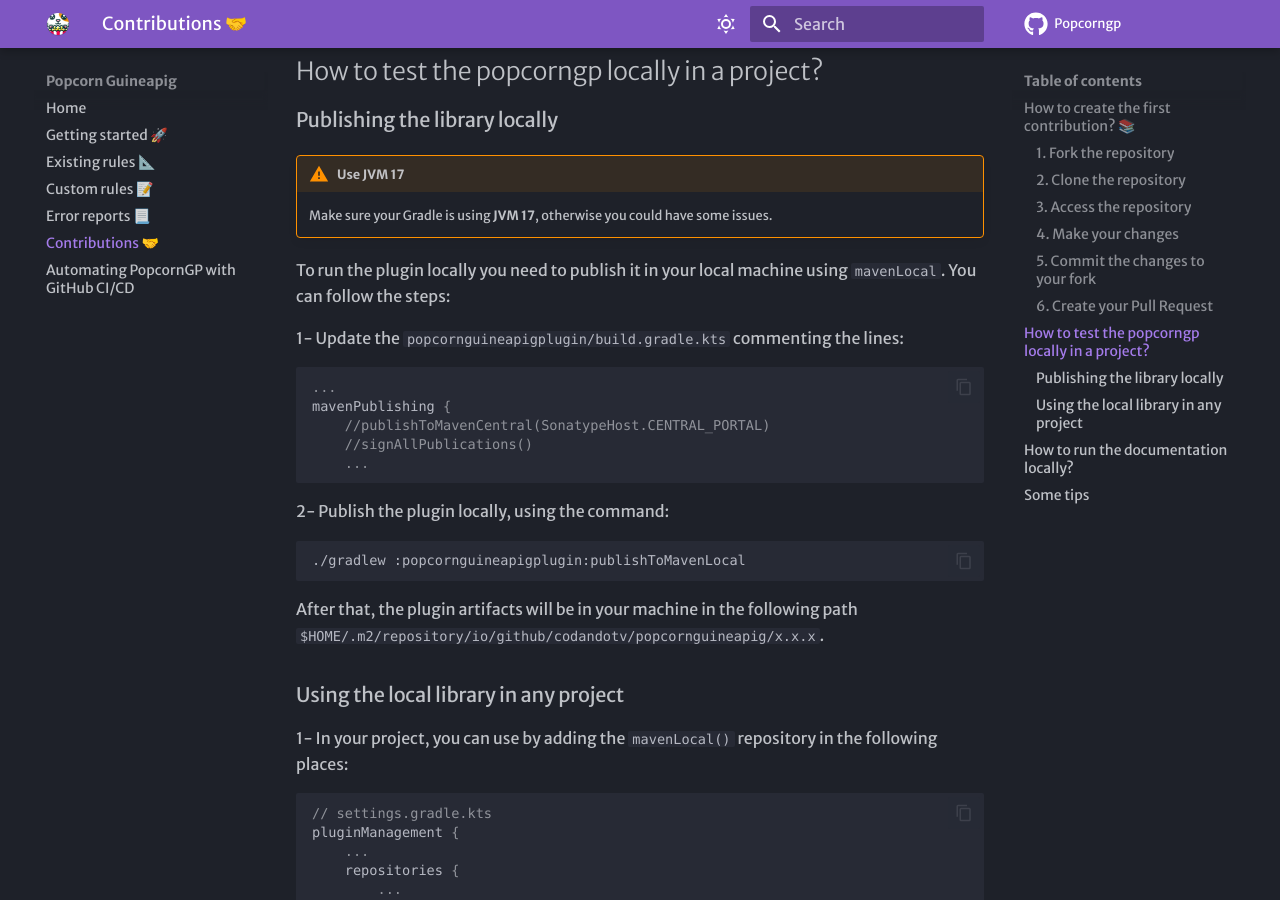
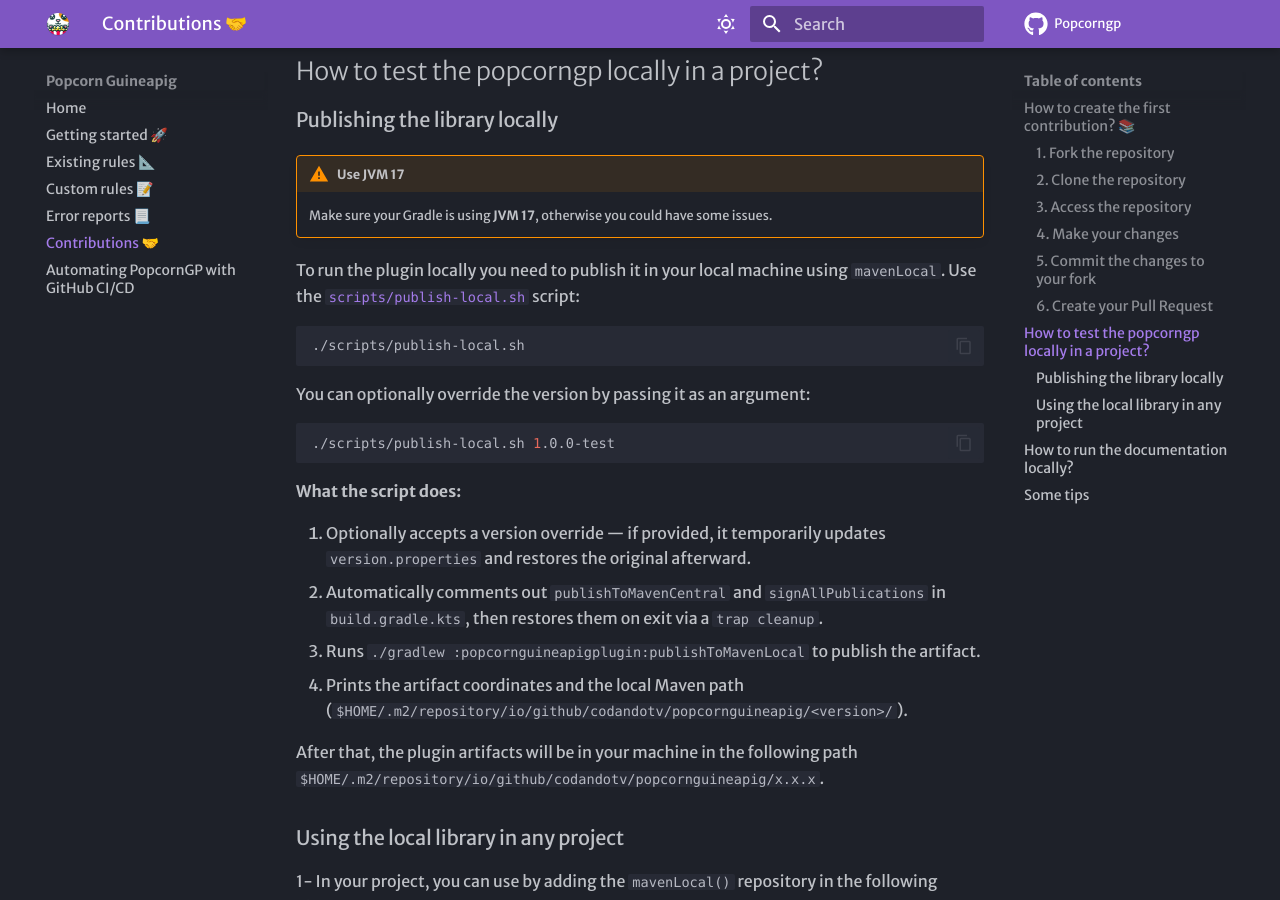
Before and after one commit to CodandoTV/popcorn-guineapig, an MkDocs documentation site: the page built from docs/5-contributions.md, in a window 1280 px wide and 900 px high, scrolled down 1182 px. Built offline with MkDocs 1.6.1 and Material for MkDocs 9.7.7, drawn with Linux system fonts in a browser that asks for light colours; some web fonts are replaced; comment, search, counter and statistics services are not loaded.

Commit message:
Add local publishing script and update documentation for local plugin setup

````diff
--- a/docs/5-contributions.md
+++ b/docs/5-contributions.md
@@ -52,23 +52,24 @@
     Make sure your Gradle is using **JVM 17**, otherwise you could have some issues.
 
 To run the plugin locally you need to publish it in your local machine using `mavenLocal`.
-You can follow the steps:
+Use the [`scripts/publish-local.sh`](https://github.com/CodandoTV/popcorn-guineapig/blob/main/scripts/publish-local.sh) script:
 
-1- Update the `popcornguineapigplugin/build.gradle.kts` commenting the lines:
-
-```kotlin
-...
-mavenPublishing {
-    //publishToMavenCentral(SonatypeHost.CENTRAL_PORTAL)
-    //signAllPublications()
-    ...
+```shell
+./scripts/publish-local.sh
 ```
 
-2- Publish the plugin locally, using the command:
+You can optionally override the version by passing it as an argument:
 
 ```shell
-./gradlew :popcornguineapigplugin:publishToMavenLocal
+./scripts/publish-local.sh 1.0.0-test
 ```
+
+**What the script does:**
+
+1. Optionally accepts a version override — if provided, it temporarily updates `version.properties` and restores the original afterward.
+2. Automatically comments out `publishToMavenCentral` and `signAllPublications` in `build.gradle.kts`, then restores them on exit via a `trap cleanup`.
+3. Runs `./gradlew :popcornguineapigplugin:publishToMavenLocal` to publish the artifact.
+4. Prints the artifact coordinates and the local Maven path (`$HOME/.m2/repository/io/github/codandotv/popcornguineapig/<version>/`).
 
 After that, the plugin artifacts will be in your machine in the following path
 `$HOME/.m2/repository/io/github/codandotv/popcornguineapig/x.x.x`.
````
Also changed, not shown: 1 other file.
